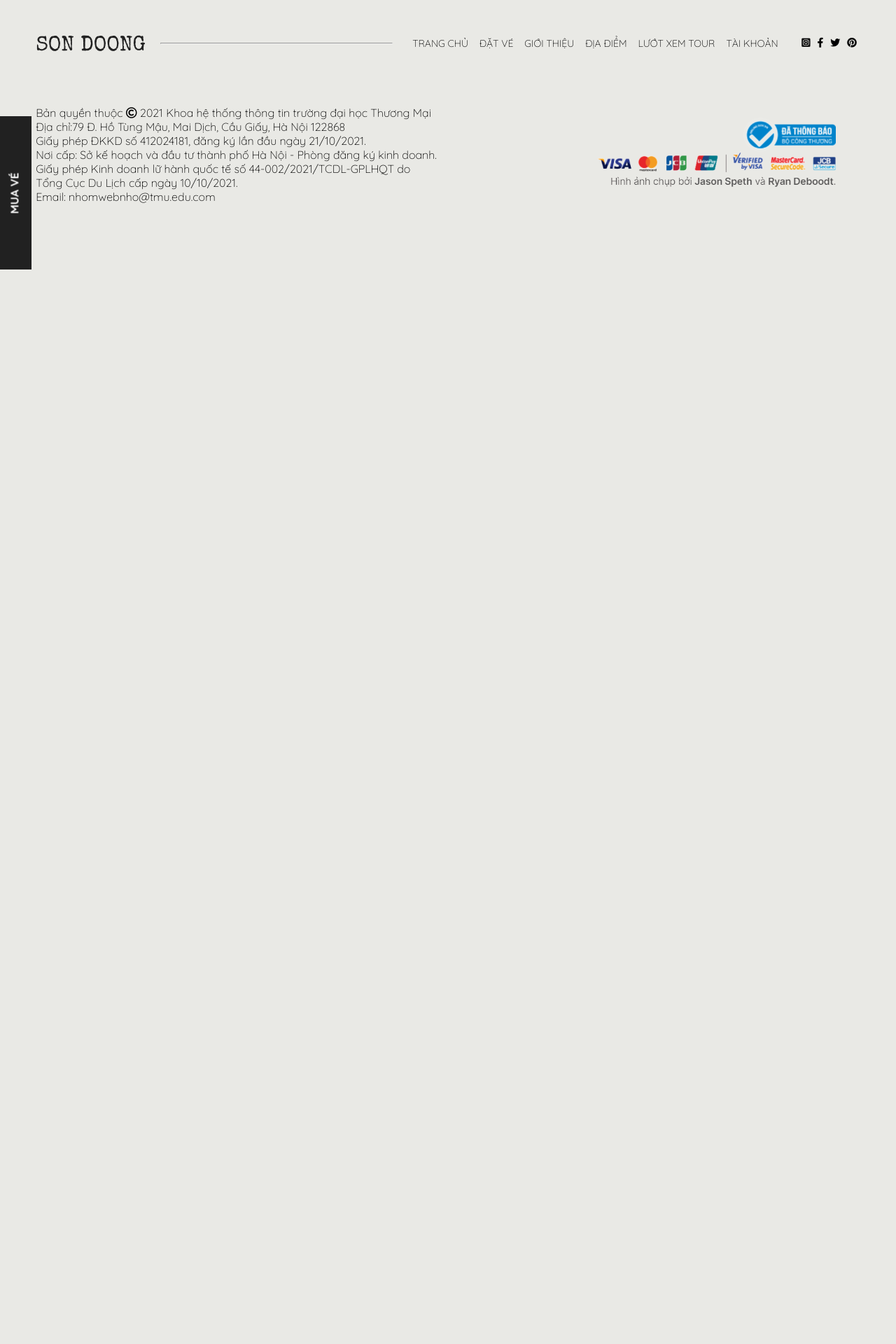
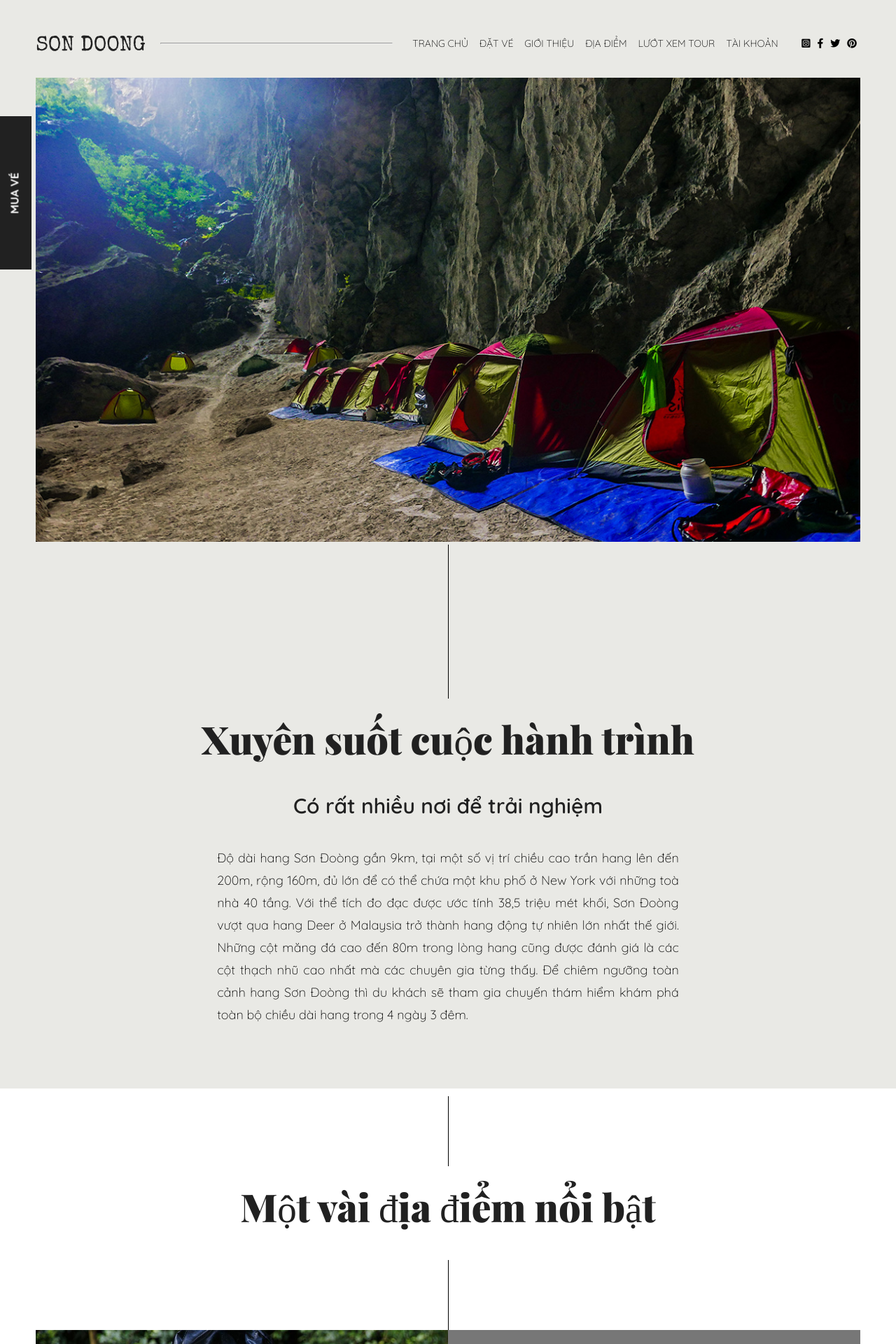
Before and after one commit to tonguyenducmanh/nhomwebkhoas, a PHP site: page /html/thongtindiadiem.html in a window 1280 px wide. Shown: the top 1920 px of the page at 70% size. Before the commit the page ends 385 px from the top, so only its background shows below. Run offline with PHP 8.4, Linux system fonts and the light colour scheme.

Commit message:
cập nhật phần địa điểm

```diff
--- a/css/index.css
+++ b/css/index.css
@@ -47,6 +47,7 @@ body{
     font-family: 'Quicksand', sans-serif;
     font-size: 18px;
     line-height: 32px;
+    text-align: justify;
 }
 .box-text-one-link{
     display: block;
--- a/css/thongtindiadiem.css
+++ b/css/thongtindiadiem.css
@@ -4,19 +4,94 @@ body{
     background-image:
         linear-gradient(to right, #E9E9E5, #E9E9E5),
         linear-gradient(to right, white, white),
-        linear-gradient(to right, #F6F4F1, #F6F4F1),
-        linear-gradient(to right, white, white),
-        linear-gradient(to right, #E9E9E5, #E9E9E5) ;
+        linear-gradient(to right, #F6F4F1, #F6F4F1);
     background-position:
         0 0,
-        0 1000px,
-        0 3100px,
-        0 4100px,
-        0 4670px;
+        0 1500px,
+        0 2370px;
     background-size:
-        100% 1200px,
-        100% 1000px,
-        100% 800px,
-        100% 200px,
-        100% 700px;
-    }
+        100% 1555px,
+        100% 300px,
+        100% 800px;
+}
+.image-one{
+    position: relative;
+    width: 100%;
+    padding-top: 30px;
+}
+.bold-text-one{
+    font-family: 'Playfair Display', serif;
+    font-size: 55px;
+    color:#212121;
+    text-align: center;
+    margin: 20px 0 40px 0;
+}
+.bold-text-two{
+    font-family: 'Quicksand', serif;
+    font-size: 30px;
+    color:#212121;
+    text-align: center;
+    font-weight: 600;
+    margin: 0 0 40px 0;
+}
+.box-text-one{
+    margin: 0 22%;
+    font-family: 'Quicksand', sans-serif;
+    font-size: 18px;
+    line-height: 32px;
+    text-align: justify;
+    margin-bottom: 100px;
+}
+.big-group{
+    position: relative;
+    display: grid;
+    grid-template-columns: 50% 50%;
+    background-color: white;
+}
+.image-six{
+    position: relative;
+    width: 100%;
+}
+.group-collapse{
+    position: relative;
+    width: 100%;
+}
+.group-collapse-title {
+    background-color: #777;
+    color: white;
+    cursor: pointer;
+    padding: 18px;
+    width: 100%;
+    border: none;
+    text-align: left;
+    outline: none;
+    font-size: 17px;
+    font-weight: 600;
+}
+.active .group-collapse-title:hover {
+    cursor: url(http://ani.cursors-4u.net/cursors/cur-12/cur1080.cur), auto !important;
+}
+.group-collapse-title:after {
+    content: '\002B';
+    color: white;
+    font-weight: bold;
+    float: right;
+    margin-left: 5px;
+  }
+.active:after {
+    content: "\2212";
+}
+.group-collapse-title:after{
+    background-color: #777;
+}
+.group-collapse-content{
+    padding: 0 20px;
+    max-height: 0;
+    overflow: hidden;
+    transition: max-height 0.2s ease-out;
+    background-color: #f1f1f1;
+}
+.group-collapse-content p{
+    margin: 10px;
+    text-align: justify;
+}
--- a/html/thongtindiadiem.html
+++ b/html/thongtindiadiem.html
@@ -75,6 +75,80 @@
                 <a href="../html/datvedattour.html">Mua vé</a>
             <!--nút mua vé ngay-->
             </div>
+            <img src="../images/anh20.png" alt="" class="image-one">
+            <div class="straight-line"> <br><br><br><br><br><br><br><br><br><br><br>
+            </div>
+            <div class="bold-text-one">
+                Xuyên suốt cuộc hành trình
+            </div>
+            <div class="bold-text-two">
+                Có rất nhiều nơi để trải nghiệm
+            </div>
+            <div class="box-text-one">
+                Độ dài hang Sơn Đoòng gần 9km, tại một số vị trí chiều cao trần
+                hang lên đến 200m, rộng 160m, đủ lớn để có thể chứa một khu phố
+                ở New York với những toà nhà 40 tầng. Với thể tích đo đạc được
+                ước tính 38,5 triệu mét khối, Sơn Đoòng vượt qua hang Deer ở
+                Malaysia trở thành hang động tự nhiên lớn nhất thế giới. Những
+                cột măng đá cao đến 80m trong lòng hang cũng được đánh giá là
+                các cột thạch nhũ cao nhất mà các chuyên gia từng thấy. Để
+                chiêm ngưỡng toàn cảnh hang Sơn Đoòng thì du khách sẽ tham gia
+                chuyến thám hiểm khám phá toàn bộ chiều dài hang trong 4 ngày
+                3 đêm.
+            </div>
+            <div class="straight-line"> <br><br><br><br><br>
+            </div>
+            <div class="bold-text-one">
+                Một vài địa điểm nổi bật
+            </div>
+            <div class="straight-line"> <br><br><br><br><br>
+            </div>
+            <div class="big-group">
+                <img src="../images/anh21.png" class='image-six' alt="">
+                <div class="group-collapse">
+                    <button class="group-collapse-title">Cửa hang</button>
+                    <div class="group-collapse-content">
+                      <p>Cửa hang nằm sâu trong cánh rừng rậm của Vườn quốc gia Phong Nha – Kẻ Bàng, cũng là nơi chính thức bắt đầu hành trình thám hiểm Sơn Đoòng. Ngay khi bạn vừa leo xuống qua cửa hang, bạn sẽ cảm nhận được luồng gió thổi qua và tiếng vọng của dòng sông ngầm từ sâu trong lòng hang động lớn nhất thế giới. Từ cửa hang nhìn xuống sẽ thấy được một hồ nước xanh, từ đây bạn phải leo khoảng 90m để đến được hồ nước. Trong quá trình leo có một số đoạn cần đến dây thừng và các thiết bị an toàn, cùng với sự hỗ trợ của hướng dẫn viên và đội ngũ an toàn của Oxalis.</p>
+                    </div>
+                    <button class="group-collapse-title">Khối bàn chân chó</button>
+                    <div class="group-collapse-content">
+                      <p>Đây là một khối thạch nhũ tự nhiên đồ sộ trong hang Sơn Đoòng, nhìn từ xa về phía khu vực Hố Sụt 1 có thể nhìn thấy bóng dáng Khối Bàn Chân Chó hiện lên sừng sững, một cảnh tượng kỳ vĩ của hang động lớn nhất thế giới. Từ vị trí này để đến được Hố Sụt 1 phải đi qua một đoạn hang khổng lồ hơn 1km. Từ trên vị trí này có thể gần như chiêm ngưỡng được toàn cảnh hang Sơn Đoòng.</p>
+                    </div>
+                    <button class="group-collapse-title">Hành lang hóa thạch</button>
+                    <div class="group-collapse-content">
+                      <p>Là khu vực nơi có các vách hang chứa đầy các hóa thạch san hô có niên đại từ 300 triệu năm tuổi. Khu vực này nằm ngay cạnh bãi cắm trại thứ nhất.</p>
+                    </div>
+                    <button class="group-collapse-title">Bãi trại số 1</button>
+                    <div class="group-collapse-content">
+                      <p>Bãi trại thứ nhất của hang Sơn Đoòng nằm ngay gần Hố Sụt 1. Bãi trại nằm trên khu vực nền cát khá phẳng và có view tuyệt đẹp nhìn về phía Hố Sụt 1.</p>
+                    </div>
+                    <button class="group-collapse-title">Hố sụt 1, vọng khủng long</button>
+                    <div class="group-collapse-content">
+                      <p>Hình ảnh Sơn Đoòng luôn đi cùng với vẻ đẹp huyền thoại của Hố sụt thứ nhất, hay còn gọi là “Vọng Khủng Long”. Được tạo thành do một phần của trần hang sụp đổ từ cách đây hàng ngàn năm, ánh sáng mặt trời có thể lọt vào hang do vậy phía dưới hố sụt này có cả cây cối và các loài thực vật phát triển tươi tốt. Tại Hố Sụt 1 còn có một khối thạch nhũ lớn xếp lớp được du khách đặt tên là “Bánh Cưới” (“Wedding Cake”). Phía bên kia của Hố Sụt 1 là một đoạn hang lớn được gọi là “Rat Run”, từ đây có thể ngắm trọn toàn cảnh Hố Sụt và nếu may mắn bạn còn có thể thấy tia nắng lọt qua miệng hố sụt, chiếu thẳng vào trong hang trông rất ngoạn mục, đây cũng chính là vẻ đẹp mang tính biểu tượng của hang động lớn nhất thế giới. Đây là địa điểm lý tưởng để chụp lại những hình ảnh Sơn Đoòng đẹp nhất để lưu giữ kỷ niệm về hành trình chinh phục Sơn Đoòng để đời.</p>
+                    </div>
+                    <button class="group-collapse-title">Hố sụt 2</button>
+                    <div class="group-collapse-content">
+                      <p>Hố sụt thứ hai của Sơn Đoòng hay còn được gọi là “Vườn Địa Đàng”. Sự hình thành của hố sụt cho phép ánh sáng len lỏi vào trong hang và tạo nên một khu rừng nhỏ với cây cối và thảm thực vật; một hệ sinh thái hang Sơn Đoòng đặc hữu đã có thể tồn tại nhờ có ánh sáng mặt trời. Để đến được vị trí này du khách sẽ phải leo lên một đồi đá với những bậc bá tự nhiên cao dần lên, trông như những bậc thang dẫn lối đến Vườn Địa Đàng. Lối đi phủ đầy các loài cây dương xỉ và thực vật nhỏ. Cành lá của những loài cây này vươn thẳng về phía miệng hố sụt để đón được những tia nắng mặt trời hiếm hoi. Phần lõi của Hố Sụt 2 thì có nhiều cây cối cao lớn hơn như cây chuối và các loài cây rừng.</p>
+                    </div>
+                    <button class="group-collapse-title">Bãi trại số 2</button>
+                    <div class="group-collapse-content">
+                      <p>Còn được gọi là cắm trại bên bờ biển bởi bãi trại này nằm trên nền hang phủ cát trắng như bờ biển vậy. Đây cũng được xem là bãi cắm trại có view hùng vĩ nhất thế giới, thực vậy các du khách luôn bày tỏ sự yêu thích trước khung cảnh ấn tượng của khu cắm trại này.</p>
+                    </div>
+                    <button class="group-collapse-title">Bức tường Việt Nam</button>
+                    <div class="group-collapse-content">
+                      <p>Là bức tường thạch nhũ cao nhất nằm ở đoạn cuối của Sơn Đoòng, đoạn hang này cũng là nơi trần hang cao nhất khoảng 200 mét. Để đến được bức tường này cần phải vượt qua một đoạn hang khá bùn lầy. Nếu may mắn nước dâng đầy ở đoạn hang này thì sẽ xuất hiện một hồ nước xanh rất đẹp, và du khách sẽ đi bè phao qua đoạn hang này để đến chân bức tường, bắt đầu leo lên một chiếc thang kim loại, sau đó leo lên đỉnh bức tường bằng dây thừng và đai an toàn. Toàn bộ quá trình leo lên Bức tường Việt Nam cao 90m này đều phải sử dụng các thiết bị bảo hộ và được đảm bảo bởi đội ngũ an toàn chuyên nghiệp của Oxalis. Đây cũng là dấu mốc quan trọng của hành trình chinh phục Sơn Đoòng. Khi lên đến đỉnh bức tường là cửa ra của hang, từ đây đoàn tiếp tục băng rừng để trở về điểm đón, kết thúc hành trình thám hiểm Sơn Đoòng.</p>
+                    </div>
+                </div>
+            </div>
+
+
+
+
+
+
+
+
+
 
         </div>
         <div class="footer-container">
@@ -97,5 +171,7 @@
     <button onclick="topFunction()" id="myBtn" title="Go to top"><i class="fas fa-chevron-up"></i></button>
     <!--tạo nút quay về đầu trang bằng javaScript-->
     <script src="../script.js"></script>
+    <script src="../js/thongtindiadiem.js"></script>
+    <!--menu có khả năng thu gọn được tạo bằng js-->
 </body>
 </html>
--- /dev/null
+++ b/js/thongtindiadiem.js
@@ -0,0 +1,14 @@
+var coll = document.getElementsByClassName("group-collapse-title");
+var i;
+
+for (i = 0; i < coll.length; i++) {
+  coll[i].addEventListener("click", function() {
+    this.classList.toggle("active");
+    var content = this.nextElementSibling;
+    if (content.style.maxHeight){
+      content.style.maxHeight = null;
+    } else {
+      content.style.maxHeight = content.scrollHeight + "px";
+    }
+  });
+}
--- a/style.css
+++ b/style.css
@@ -3,6 +3,8 @@
     cursor: url(http://cur.cursors-4u.net/cursors/cur-11/cur1054.cur), auto !important;
     /* thay đổi định dạng con trỏ chuột */
     margin: 0; padding: 0;
+    font-family: 'Quicksand', sans-serif;
+    /* riêng nhóm * này áp dụng cho mọi phần tử nếu không có áp dụng cá nhân */
 }
 html {
     scroll-behavior: smooth;
```
Also changed, not shown: images/anh20.png (added), images/anh21.png (added).
